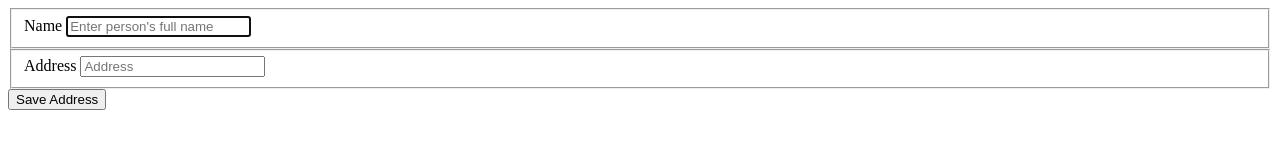
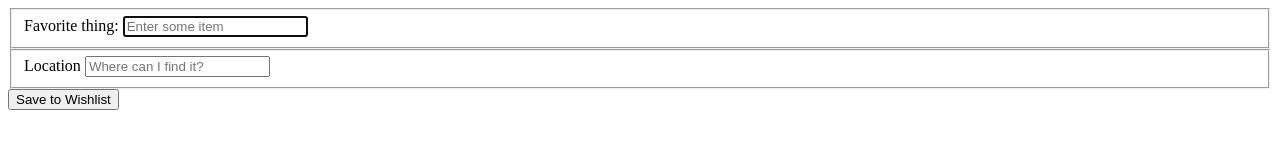
Before and after one commit to CoopNich/JS_UserInput, a plain HTML site: page index.html in a window 1280 px wide. Drawn offline with Linux system fonts and the light colour scheme.

Commit message:
initial commit - first practice complete

```diff
--- a/address.js
+++ b/address.js
@@ -0,0 +1,14 @@
+const container = document.querySelector("#addressList")
+
+
+document.querySelector("#saveEntry").addEventListener("click", event => {
+
+    const favoriteThing = document.querySelector("#favoriteThing").value
+    const thingAddress = document.querySelector("#address").value
+    const htmlFactory = `        <section>
+                            <div>I can purchase ${favoriteThing} at ${thingAddress}.</div>
+                                </section>
+                        `
+
+    container.innerHTML += htmlFactory
+})
--- a/index.html
+++ b/index.html
@@ -9,16 +9,18 @@
 </head>
 <body>
     <fieldset>
-        <label for="fullName">Name</label>
-        <input type="text" id="fullName" placeholder="Enter person's full name" autofocus />
+        <label for="favoriteThing">Favorite thing:</label>
+        <input type="text" id="favoriteThing" placeholder="Enter some item" autofocus />
     </fieldset>
     <fieldset>
-        <label for="address">Address</label>
-        <input type="text" id="address" placeholder="Address" />
+        <label for="address">Location</label>
+        <input type="text" id="address" placeholder="Where can I find it?" />
     </fieldset>
-    <button id="saveEntry">Save Address</button>
+    <button id="saveEntry">Save to Wishlist</button>
     <br>
-    <article id="addressList"> </article>
+    <article id="addressList">
+
+    </article>
 
 
     <script src="address.js"></script>
```
